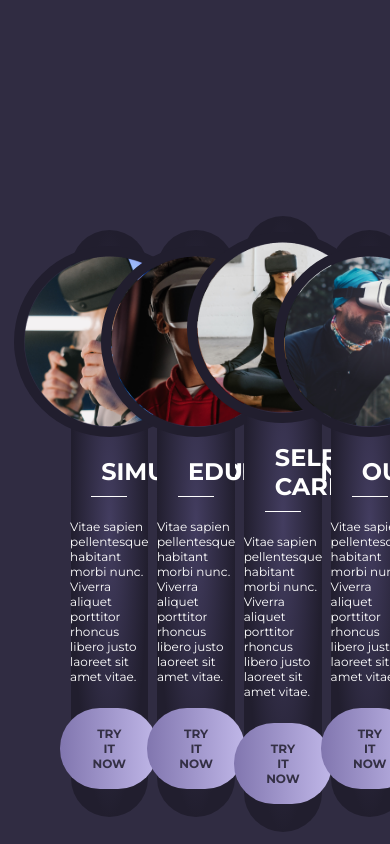
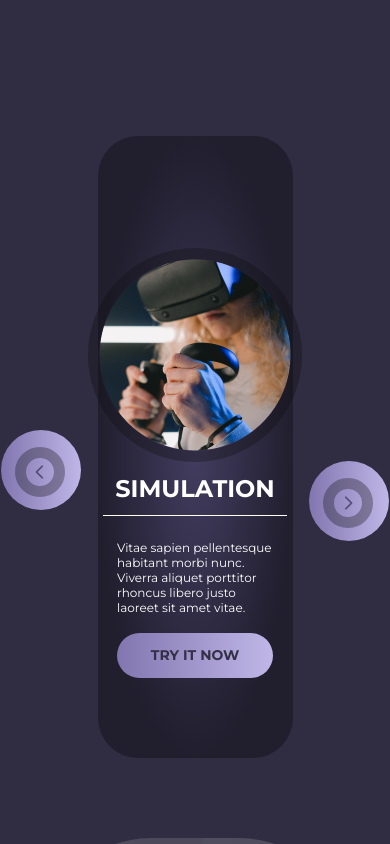
Before and after one commit to LucianoCarvalho0106/hidra, a React (Vite) app: page / in a window 390 px wide. Shown: the part 2440-3284 px from the top of the page. Built offline with nearby package versions, Linux system fonts and the light colour scheme.

Commit message:
cração do slide de cards

```diff
--- a/src/App.jsx
+++ b/src/App.jsx
@@ -8,7 +8,7 @@ import Circulos from "./components/Circulos"
 import Form from "./components/Form"
 import Footer from "./components/Footer"
 import {EmblaCarousel} from "../../hidra/src/components/PrimeiroCarrosel/"
-
+import EmblaCarousel2 from "./components/SegundoCarrosel"
 
 function App() {
 
@@ -21,6 +21,7 @@ function App() {
       <EmblaCarousel></EmblaCarousel>
       <Section2></Section2>
       <Cards></Cards>
+      <EmblaCarousel2></EmblaCarousel2>
       <Tecnologies></Tecnologies>
       <Circulos></Circulos>
       <Form></Form>
--- a/src/components/Cards/cards.css
+++ b/src/components/Cards/cards.css
@@ -59,4 +59,7 @@
         flex: 0 0 100%;
         min-width: 0;
       }
+      .cards-container{
+        display: none;
+      }
 }
--- /dev/null
+++ b/src/components/SegundoCarrosel/index.jsx
@@ -0,0 +1,97 @@
+import React, { useCallback } from 'react'
+import useEmblaCarousel from 'embla-carousel-react'
+import "./segundoCarrosel.css"
+
+export default function EmblaCarousel(){
+  const [emblaRef, emblaApi] = useEmblaCarousel({loop:true})
+
+  const scrollPrev = useCallback(() => {
+    if (emblaApi) emblaApi.scrollPrev()
+  }, [emblaApi])
+
+  const scrollNext = useCallback(() => {
+    if (emblaApi) emblaApi.scrollNext()
+  }, [emblaApi])
+
+  return (
+    <div className="embla">
+      <div className="embla__viewport" ref={emblaRef}>
+        <div className="embla__container">
+          <div className="embla__slide">
+          <div className='cartao'>
+          <button className="embla__prev prev2-btn" onClick={scrollPrev}>
+            <img className="prev2"  src="../../public/setaBaixa.png" alt="seta" />
+          </button>
+                <img src="../../public/card4.png" alt="card4" />
+                <h4>SIMULATION</h4>
+                <p>
+                    Vitae sapien pellentesque habitant morbi
+                    nunc. Viverra aliquet  porttitor rhoncus
+                    libero justo laoreet sit amet vitae.
+                </p>
+                <button className='whidth'>TRY IT NOW</button>
+                <button className="embla__next next2-btn" onClick={scrollNext}>
+                  <img className="next2"  src="../../public/setaBaixa.png" alt="seta" />
+                </button>
+            </div>
+          </div>
+
+          <div className="embla__slide">
+          <div className='cartao'>
+            <button className="embla__prev prev2-btn" onClick={scrollPrev}>
+              <img className="prev2"  src="../../public/setaBaixa.png" alt="seta" />
+            </button>
+                <img src="../../public/card1.png" alt="card1" />
+                <h4>EDUCATION</h4>
+                <p>
+                    Vitae sapien pellentesque habitant morbi
+                    nunc. Viverra aliquet  porttitor rhoncus
+                    libero justo laoreet sit amet vitae.
+                </p>
+                <button className='whidth'>TRY IT NOW</button>
+                <button className="embla__next next2-btn" onClick={scrollNext}>
+                  <img className="next2"  src="../../public/setaBaixa.png" alt="seta" />
+                </button>
+            </div>
+          </div>
+          <div className="embla__slide">
+          <div className='cartao' >
+            <button className="embla__prev prev2-btn" onClick={scrollPrev}>
+              <img className="prev2"  src="../../public/setaBaixa.png" alt="seta" />
+            </button>
+                <img src="../../public/card2.png" alt="card2" />
+                <h4>SELF-CARE</h4>
+                <p>
+                    Vitae sapien pellentesque habitant morbi
+                    nunc. Viverra aliquet  porttitor rhoncus
+                    libero justo laoreet sit amet vitae.
+                </p>
+                <button className='whidth'>TRY IT NOW</button>
+                <button className="embla__next next2-btn" onClick={scrollNext}>
+                  <img className="next2"  src="../../public/setaBaixa.png" alt="seta" />
+                </button>
+            </div>
+          </div>
+          <div className="embla__slide">
+          <div className='cartao' >
+            <button className="embla__prev prev2-btn" onClick={scrollPrev}>
+              <img className="prev2"  src="../../public/setaBaixa.png" alt="seta" />
+            </button>
+                <img src="../../public/card3.png" alt="card3" />
+                <h4>OUTDOOR</h4>
+                <p>
+                    Vitae sapien pellentesque habitant morbi
+                    nunc. Viverra aliquet  porttitor rhoncus
+                    libero justo laoreet sit amet vitae.
+                </p>
+                <button className='whidth'>TRY IT NOW</button>
+                <button className="embla__next next2-btn" onClick={scrollNext}>
+                  <img className="next2"  src="../../public/setaBaixa.png" alt="seta" />
+                </button>
+            </div>
+          </div>
+        </div>
+      </div>
+    </div>
+  )
+}
--- /dev/null
+++ b/src/components/SegundoCarrosel/segundoCarrosel.css
@@ -0,0 +1,101 @@
+
+
+@media (max-width:820px){
+    .embla {
+        overflow: hidden;
+      }
+      .embla__container {
+        display: flex;
+
+      }
+      .embla__slide {
+        flex: 0 0 0 100%;
+        min-width: 0;
+      }
+      .cartao{
+        display: flex;
+        flex-direction: column;
+        align-items: center;
+        width: 50%;
+        margin: 0 auto;
+        margin-bottom: 5em;
+        background: radial-gradient(50% 50% at 50% 50%, #433D60 0%, #211E2E 100%);
+        border-radius: 40px;
+      }
+      .cartao img{
+        border-radius: 50%;
+        border: 11px solid rgba(14, 14, 14, 0.32);
+        margin-top: 2em ;
+      }
+      .cartao h4{
+        font-family: 'Montserrat';
+        font-style: normal;
+        font-weight: 700;
+        font-size: 24px;
+        line-height: 29px;
+        color: #FFFFFF;
+        padding: .5em;
+        border-bottom: 1px solid #FFF;
+        margin-bottom: 1em;
+      }
+      .cartao p{
+        font-family: 'Montserrat';
+        font-style: normal;
+        font-weight: 400;
+        font-size: 12px;
+        line-height: 15px;
+        color: #FFFFFF;
+        width: 80%;
+        margin-bottom: 1.5em;
+      }
+      .cartao button{
+        background: linear-gradient(90deg, #8176AF 0%, #C0B7E8 100%);
+        border-radius: 40px;
+        border: none;
+        font-family: 'Montserrat';
+        font-style: normal;
+        font-weight: 700;
+        font-size: 14px;
+        line-height: 17px;
+        color: #343045;
+        padding: 1em;
+        cursor: pointer;
+        position: relative;
+      }
+      .next2-btn{
+        position: absolute;
+        bottom: 15.5em;
+        right: -11em;
+        width: 80px;
+        height: 80px;
+        display: flex;
+        align-items: center;
+      }
+
+      .prev2-btn{
+        position: absolute;
+        top: 21em;
+        left: -11em;
+        width: 80px;
+        height: 80px;
+        display: flex;
+        align-items: center;
+      }
+      .whidth{
+        width: 80%;
+      }
+      .prev2{
+        transform: rotate(90deg);
+        width: 50px;
+        margin-bottom: 1.7em;
+      }
+      .next2{
+        transform: rotate(-90deg);
+        width: 50px;
+        margin-bottom: 1.7em;
+      }
+      .prev2-btn,.next2-btn{
+        background-color: transparent;
+      }
+
+}
```
